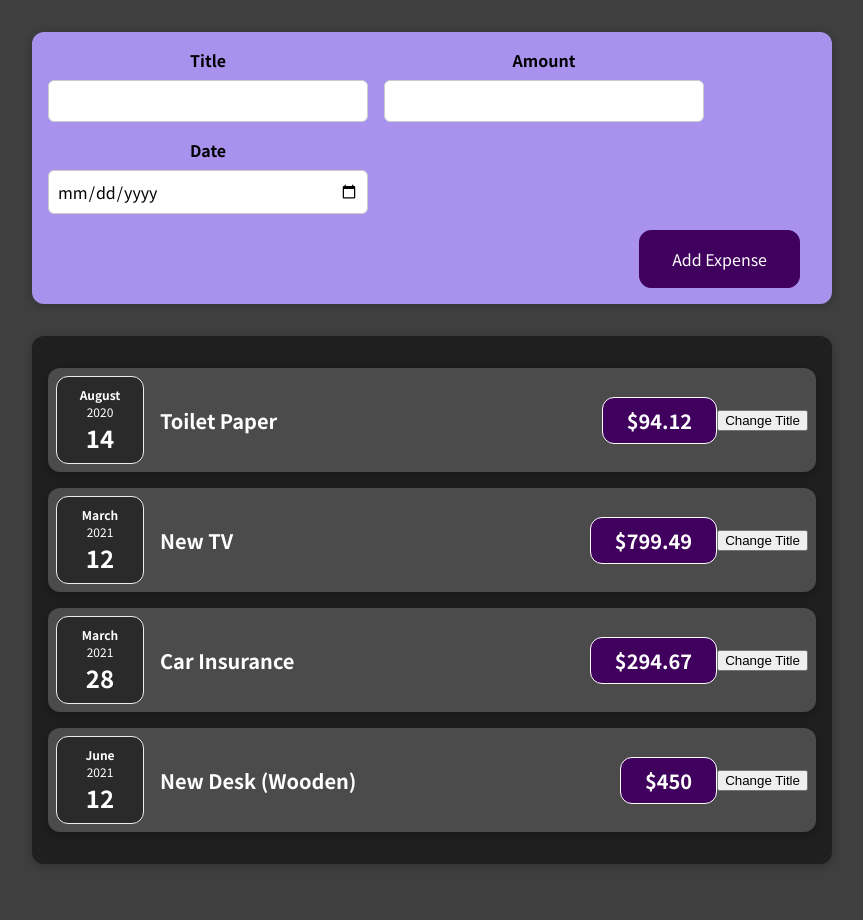
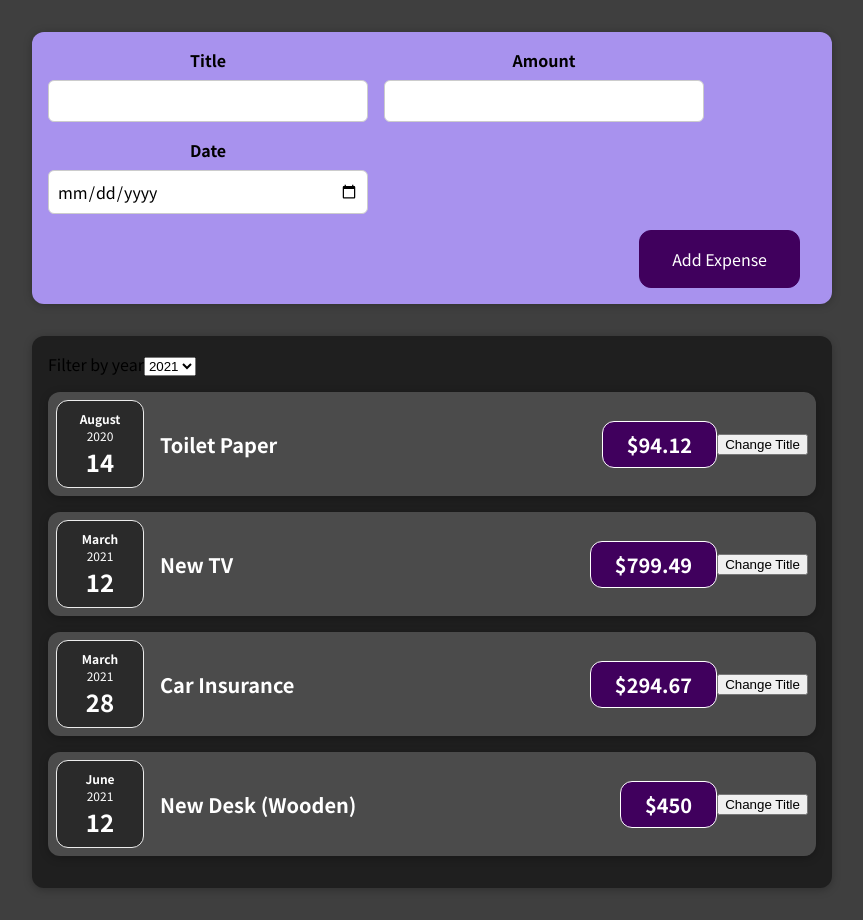
Before and after one commit to rveliza/react-expenses, a React (Create React App) app: page / in a window 1280 px wide. Shown: the whole page, without its empty margins (208-1071 px from the left). Before the commit the page ends 896 px from the top, so only its background shows below. Built offline with nearby package versions, Linux system fonts and the light colour scheme.

Commit message:
Assignment 2, working with events and state

```diff
--- a/src/components/Expenses/Expenses.jsx
+++ b/src/components/Expenses/Expenses.jsx
@@ -1,10 +1,21 @@
 import './Expenses.css';
+import ExpensesFilter from './ExpensesFilter';
 import ExpenseItem from './ExpenseItem';
 import Card from '../UI/Card';
+import { useState } from 'react';
 
 const Expenses = (props) => {
+    const [filteredYear, setFilteredYear] = useState('2021');
+
+    const filterChangeHandler = selectedYear => {
+        // console.log('Expenses.js');
+        // console.log(selectedYear);
+        setFilteredYear(selectedYear);
+    }
     return (
+        <div>
             <Card className='expenses'>
+                <ExpensesFilter selected={filteredYear} onChangeFilter={filterChangeHandler}/>
                 <ExpenseItem
                     title={props.items[0].title}
                     amount={props.items[0].amount}
@@ -26,6 +37,7 @@ const Expenses = (props) => {
                     date={props.items[3].date}
                 />
             </Card>
+        </div>
     );
 }
 
--- /dev/null
+++ b/src/components/Expenses/ExpensesFilter.jsx
@@ -0,0 +1,23 @@
+import './ExpensesFilter.css';
+
+const ExpensesFilter = (props) => {
+    const dropdownChangeHandler = (event) => {
+        // console.log(event.target.value);
+        props.onChangeFilter(event.target.value);
+    };
+    return (
+        <div className="expense-filter">
+            <div className="expense-filter__control">
+                <label htmlFor="">Filter by year</label>
+                <select value={props.selected} name="" id="" onChange={dropdownChangeHandler}>
+                    <option value="2023">2023</option>
+                    <option value="2022">2022</option>
+                    <option value="2021">2021</option>
+                    <option value="2020">2020</option>
+                </select>
+            </div>
+        </div>
+    );
+}
+
+export default ExpensesFilter;
```
Also changed, not shown: src/components/Expenses/ExpensesFilter.css (added). Lines whose indentation alone changed are shown as unchanged.
